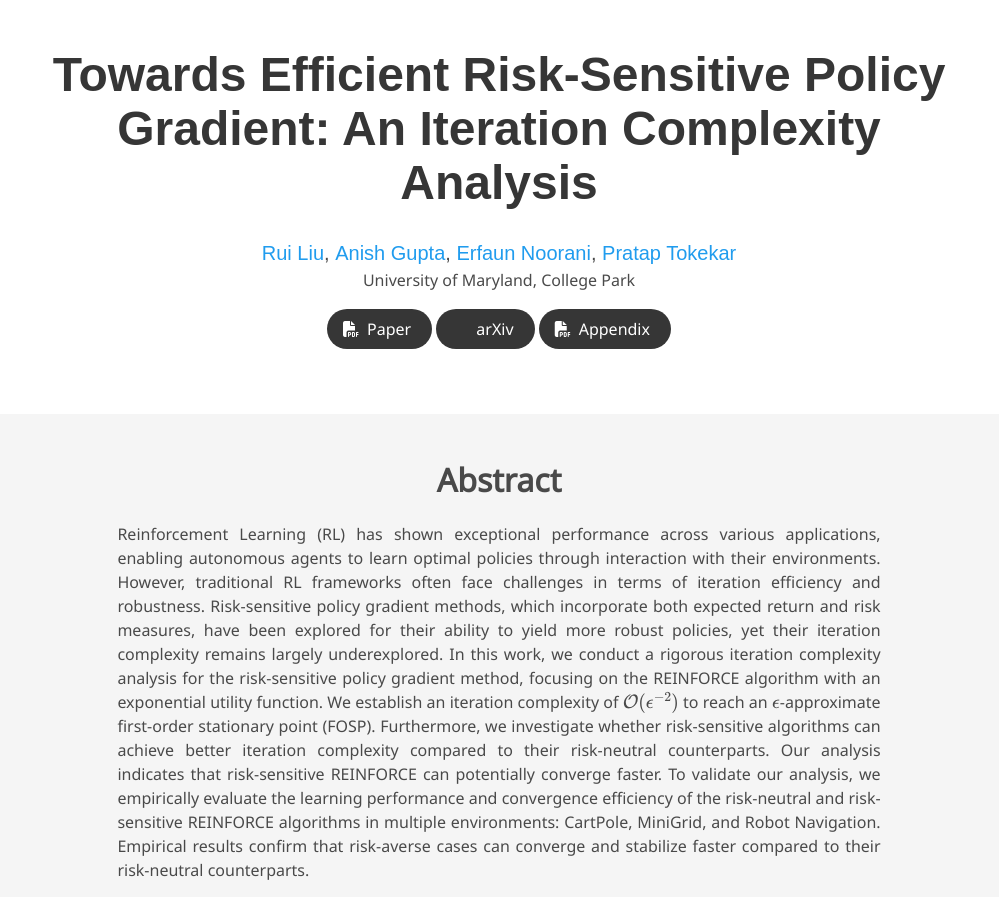
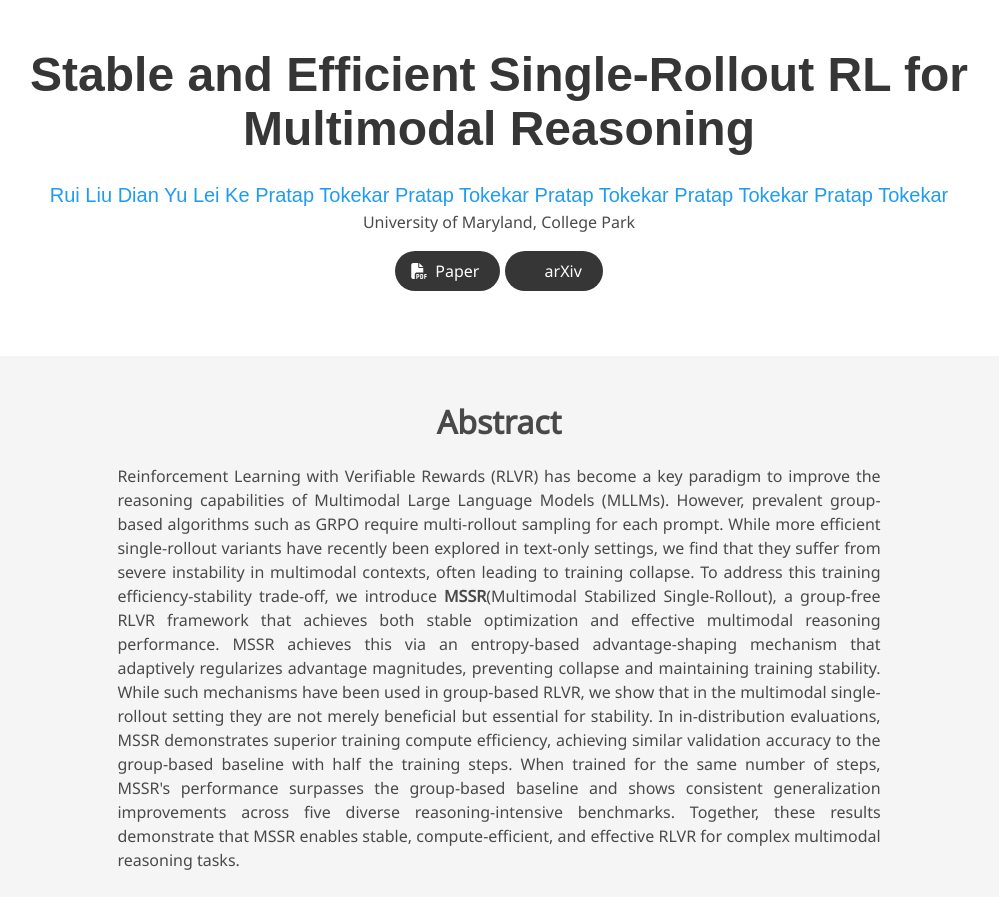
Before and after one commit to mssr-proj/mssr-proj.github.io, a plain HTML site: page index.html in a window 1280 px wide. Shown: the top 897 px of the page, without its empty margins (141-1140 px from the left). Drawn offline with nearby package versions, Linux system fonts and the light colour scheme; a script that the page names is missing; some icons are missing; a web font is replaced by a local one.

Commit message:
Update publication title and description in index.html

```diff
--- a/index.html
+++ b/index.html
@@ -4,7 +4,7 @@
   <meta charset="utf-8">
   <!-- Meta tags for social media banners, these should be filled in appropriatly as they are your "business card" -->
   <!-- Replace the content tag with appropriate information -->
-  <meta name="description" content="Towards Efficient Risk-Sensitive Policy Gradient: An Iteration Complexity Analysis">
+  <meta name="description" content="Stable and Efficient Single-Rollout RL for Multimodal Reasoning">
   <meta property="og:title" content="RiskRL"/>
   <meta property="og:description" content="SOCIAL MEDIA DESCRIPTION TAG TAG"/>
   <meta property="og:url" content="URL OF THE WEBSITE"/>
@@ -60,15 +60,27 @@
       <div class="container is-max-desktop">
         <div class="columns is-centered">
           <div class="column has-text-centered">
-            <h1 class="title is-1 publication-title">Towards Efficient Risk-Sensitive Policy Gradient: An Iteration Complexity Analysis
+            <h1 class="title is-1 publication-title">Stable and Efficient Single-Rollout RL for Multimodal Reasoning
             </h1>
             <div class="is-size-5 publication-authors">
               <span class="author-block">
-                <a href="https://ruiiu.github.io" target="_blank">Rui Liu</a><sup></sup>,</span>
+                <a href="https://ruiiu.github.io" target="_blank">Rui Liu</a>
               <span class="author-block">
-                <a href="SECOND AUTHOR PERSONAL LINK" target="_blank">Anish Gupta</a><sup></sup>,</span>
+                <a href="" target="_blank">Dian Yu</a>
               <span class="author-block">
-                <a href="https://enoorani.github.io/" target="_blank">Erfaun Noorani</a><sup></sup>,</span>
+                <a href="" target="_blank">Lei Ke</a>
+              <span class="author-block">
+                <a href="https://tokekar.com/" target="_blank">Pratap Tokekar</a>
+              </span>
+              <span class="author-block">
+                <a href="https://tokekar.com/" target="_blank">Pratap Tokekar</a>
+              </span>
+              <span class="author-block">
+                <a href="https://tokekar.com/" target="_blank">Pratap Tokekar</a>
+              </span>
+              <span class="author-block">
+                <a href="https://tokekar.com/" target="_blank">Pratap Tokekar</a>
+              </span>
               <span class="author-block">
                 <a href="https://tokekar.com/" target="_blank">Pratap Tokekar</a>
               </span>
@@ -84,7 +96,7 @@
                     <div class="publication-links">
                          <!-- Arxiv PDF link -->
                       <span class="link-block">
-                        <a href="https://arxiv.org/pdf/2403.08955" target="_blank"
+                        <a href="https://arxiv.org/pdf/2512.18215" target="_blank"
                         class="external-link button is-normal is-rounded is-dark">
                         <span class="icon">
                           <i class="fas fa-file-pdf"></i>
@@ -94,7 +106,7 @@
                     </span>
                       <!-- ArXiv abstract Link -->
                     <span class="link-block">
-                      <a href="https://www.arxiv.org/abs/2403.08955" target="https://www.arxiv.org/abs/2403.08955"
+                      <a href="https://www.arxiv.org/abs/2512.18215" target="https://www.arxiv.org/abs/2512.18215"
                       class="external-link button is-normal is-rounded is-dark">
                       <span class="icon">
                         <i class="ai ai-arxiv"></i>
@@ -104,7 +116,7 @@
                   </span>
 
                     <!-- Supplementary PDF link -->
-                    <span class="link-block">
+                    <!-- <span class="link-block">
                       <a href="static/pdfs/proof.pdf" target="_blank"
                       class="external-link button is-normal is-rounded is-dark">
                       <span class="icon">
@@ -112,7 +124,7 @@
                       </span>
                       <span>Appendix</span>
                     </a>
-                  </span>
+                  </span> -->
 
                   <!-- Github link -->
 <!--                   <span class="link-block">
@@ -164,15 +176,16 @@
         <h2 class="title is-3">Abstract</h2>
         <div class="content has-text-justified">
           <p>
-            Reinforcement Learning (RL) has shown exceptional performance across various applications, enabling autonomous agents to learn optimal policies through interaction with their environments.
-            However, traditional RL frameworks often face challenges in terms of iteration efficiency and robustness.
-            Risk-sensitive policy gradient methods, which incorporate both expected return and risk measures, have been explored for their ability to yield more robust policies, yet their iteration complexity remains largely underexplored.
-            In this work, we conduct a rigorous iteration complexity analysis for the risk-sensitive policy gradient method, focusing on the REINFORCE algorithm with an exponential utility function.
-            We establish an iteration complexity of \( \mathcal{O}(\epsilon^{-2}) \) to reach an \( \epsilon \)-approximate first-order stationary point (FOSP).
-            Furthermore, we investigate whether risk-sensitive algorithms can achieve better iteration complexity compared to their risk-neutral counterparts.
-            Our analysis indicates that risk-sensitive REINFORCE can potentially converge faster.
-            To validate our analysis, we empirically evaluate the learning performance and convergence efficiency of the risk-neutral and risk-sensitive REINFORCE algorithms in multiple environments: CartPole, MiniGrid, and Robot Navigation.
-            Empirical results confirm that risk-averse cases can converge and stabilize faster compared to their risk-neutral counterparts.
+            Reinforcement Learning with Verifiable Rewards (RLVR) has become a key paradigm to improve the reasoning capabilities of Multimodal Large Language Models (MLLMs).
+            However, prevalent group-based algorithms such as GRPO require multi-rollout sampling for each prompt.
+            While more efficient single-rollout variants have recently been explored in text-only settings, we find that they suffer from severe instability in multimodal contexts,
+            often leading to training collapse. To address this training efficiency-stability trade-off, we introduce <b>MSSR</b>(Multimodal Stabilized Single-Rollout),
+            a group-free RLVR framework that achieves both stable optimization and effective multimodal reasoning performance.
+            MSSR achieves this via an entropy-based advantage-shaping mechanism that adaptively regularizes advantage magnitudes, preventing collapse and maintaining training stability.
+            While such mechanisms have been used in group-based RLVR, we show that in the multimodal single-rollout setting they are not merely beneficial but essential for stability.
+            In in-distribution evaluations, MSSR demonstrates superior training compute efficiency, achieving similar validation accuracy to the group-based baseline with half the training steps.
+            When trained for the same number of steps, MSSR's performance surpasses the group-based baseline and shows consistent generalization improvements across five diverse reasoning-intensive
+            benchmarks. Together, these results demonstrate that MSSR enables stable, compute-efficient, and effective RLVR for complex multimodal reasoning tasks.
           </p>
         </div>
       </div>
```
